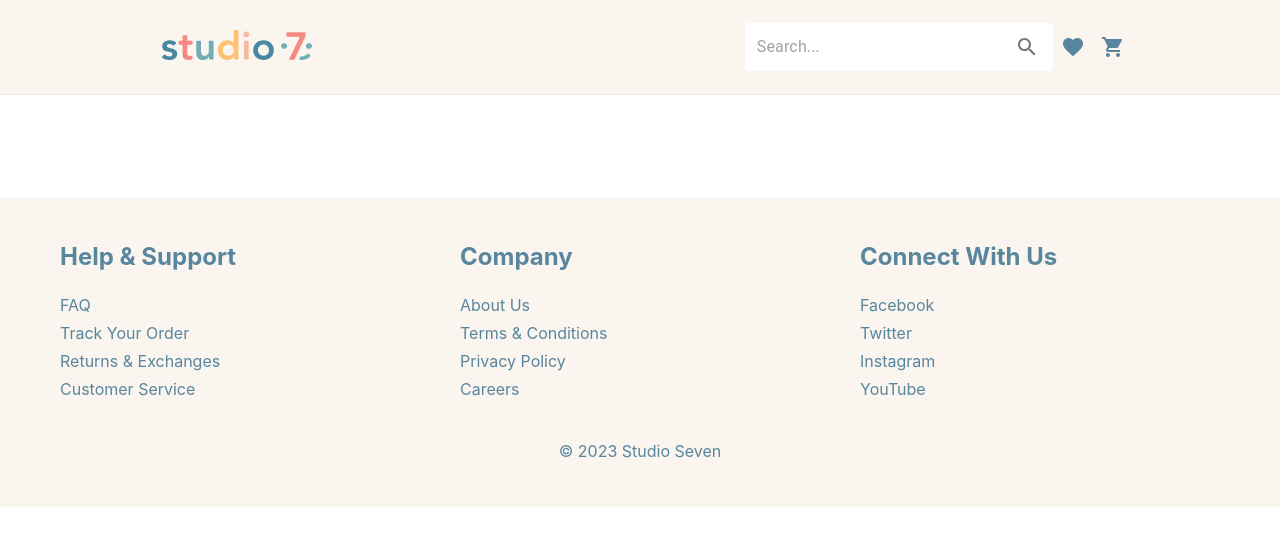
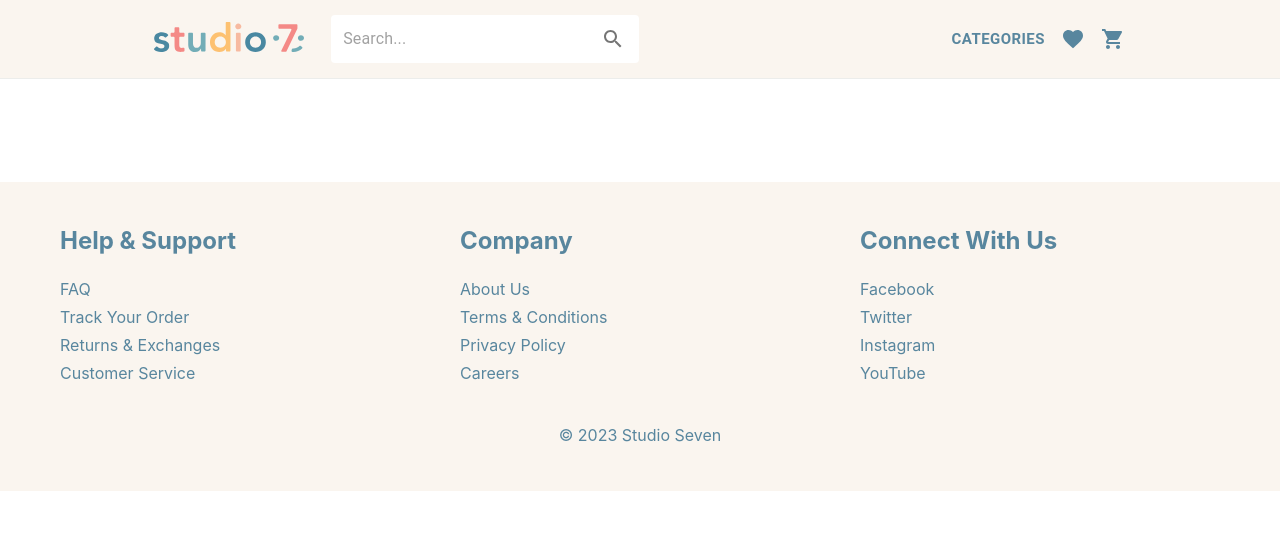
Before and after one commit to jyothirmai5/Studio-Seven, a React (Create React App) app: page /1/products in a window 1280 px wide. Shown: the top 546 px of the page. Built offline with nearby package versions, Linux system fonts and the light colour scheme.

Commit message:
I have added header drodpown in homepage

```diff
--- a/src/Header/Header.css
+++ b/src/Header/Header.css
@@ -18,13 +18,18 @@
 
 .logo-banner {
     width: 150px;
-    padding: 15px;
+    padding: 7px;
 }
 
 .logo {
     cursor: pointer;
 }
 
+.logo-div {
+    display: flex;
+    gap: 20px;
+}
+
 .icon-div {
     margin: auto;
 }
--- a/src/Header/Header.js
+++ b/src/Header/Header.js
@@ -1,11 +1,13 @@
-import React from 'react';
+import React, { useState } from 'react';
 import {
     AppBar,
     Toolbar,
     IconButton,
+    InputBase,
+    Paper,
+    MenuItem,
     Button,
-    InputBase,
-    Paper
+    Menu
 } from '@mui/material';
 import "./Header.css";
 import SearchIcon from '@mui/icons-material/Search';
@@ -14,6 +16,7 @@ import ShoppingCartIcon from '@mui/icons-material/ShoppingCart';
 import { makeStyles } from '@mui/styles';
 import logo from "../assets/studioseven_logo.svg";
 import { useNavigate } from 'react-router-dom';
+import { categories } from '../Constants';
 
 const useStyles = makeStyles((theme) => ({
     root: {
@@ -45,6 +48,9 @@ const useStyles = makeStyles((theme) => ({
         alignItems: 'center',
         justifyContent: 'center',
     },
+    MuiPopover: {
+
+    },
     inputRoot: {
         color: 'inherit',
     },
@@ -63,16 +69,25 @@ const useStyles = makeStyles((theme) => ({
 function Header() {
     const classes = useStyles();
     const navigate = useNavigate();
+    const [anchorEl, setAnchorEl] = useState(null);
+
+    const handleHover = (event) => {
+        setAnchorEl(event.currentTarget);
+    };
+
+    const handleClose = () => {
+        setAnchorEl(null);
+    };
     return (
         <AppBar position="static" className={classes.root} sx={{ boxShadow: '0 1px 0 0 #ecedeb', margin: '0px auto' }}>
             <Toolbar className={classes.toolbar}
                 sx={{ backgroundColor: "#faf5ef", boxShadow: 'none' }}
             >
                 <div className='toolbar-content'>
-                    <div className='logo'>
-                        <img src={logo} className='logo-banner' alt="logo" onClick={() => navigate('/')}></img>
-                    </div>
-                    <div className='toolbar-functions'>
+                    <div className='logo-div'>
+                        <div className='logo'>
+                            <img src={logo} className='logo-banner' alt="logo" onClick={() => navigate('/')}></img>
+                        </div>
                         <Paper
                             component="form"
                             sx={{ p: '2px 4px', display: 'flex', alignItems: 'center', width: '300px', height: '80%', boxShadow: 'none' }}
@@ -86,6 +101,28 @@ function Header() {
                                 <SearchIcon />
                             </IconButton>
                         </Paper>
+                    </div>
+                    <div className='toolbar-functions'>
+                        <Button
+                            sx={{ color: '#58869e', fontSize: '15px', fontWeight: 700 }}
+                            aria-controls="simple-menu"
+                            aria-haspopup="true"
+                            onMouseEnter={handleHover} // Trigger the dropdown on hover
+                        >
+                            Categories
+                        </Button>
+                        <Menu
+                            anchorEl={anchorEl}
+                            open={Boolean(anchorEl)}
+                            onClose={handleClose}
+                        >
+                            {categories.map((category, index) => (
+                                <MenuItem sx={{ color: '#58869e' }} key={index} onClick={() => {
+                                    handleClose();
+                                    navigate(`/${category.title}/products`);
+                                }}>{category.title}</MenuItem>
+                            ))}
+                        </Menu>
                         <div className='icon-div'>
                             <IconButton
                                 sx={{ color: "#58869e" }}>
```
